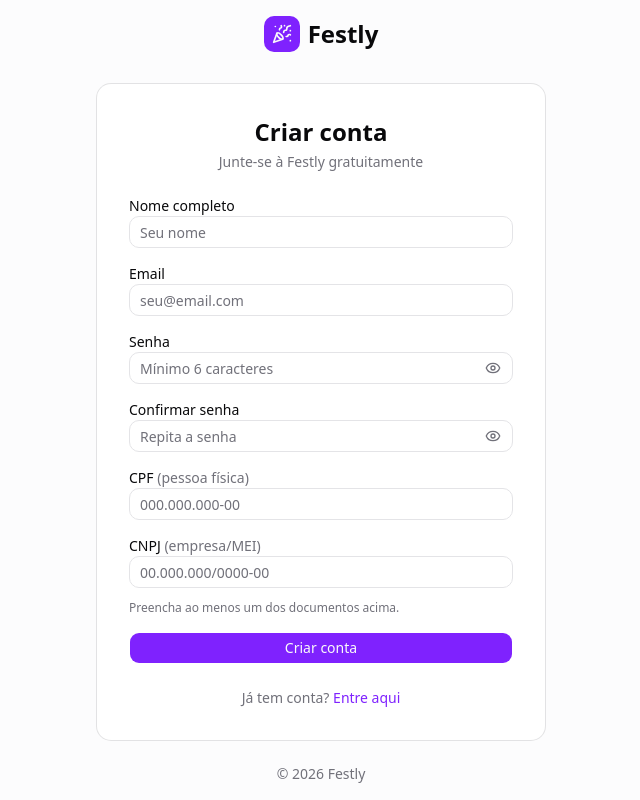
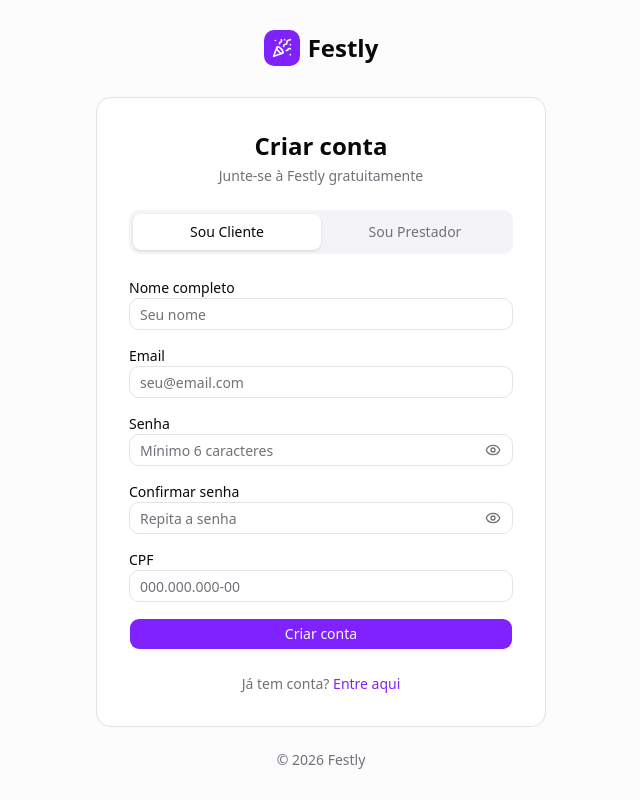
Before and after one commit to eduardopvieira/festly, a React (Vite) app in the folder festly-frontend/: page /register in a window 1280 px wide. Shown: the whole page, without its empty margins (319-959 px from the left). Built offline with nearby package versions, Linux system fonts and the light colour scheme; no server answers.

Commit message:
deixando cadastro de cliente/prestador mais intuitivo

```diff
--- a/festly-frontend/src/pages/Register.jsx
+++ b/festly-frontend/src/pages/Register.jsx
@@ -11,6 +11,7 @@ import { useAuth } from '../contexts/AuthContext';
 import { maskCpf, maskCnpj, isValidCpf, isValidCnpj } from '@/lib/validators';
 
 const schema = z.object({
+  tipoUsuario: z.enum(['CLIENTE', 'PRESTADOR']),
   nome: z.string().min(2, 'Nome deve ter ao menos 2 caracteres'),
   email: z.string().email('Email inválido'),
   senha: z.string().min(6, 'Senha deve ter no mínimo 6 caracteres'),
@@ -23,12 +24,12 @@ const schema = z.object({
     path: ['confirmarSenha'],
   })
   .refine(data => {
-    const temCpf = data.cpf && data.cpf.trim().length > 0;
-    const temCnpj = data.cnpj && data.cnpj.trim().length > 0;
-    return temCpf || temCnpj;
+    if (data.tipoUsuario === 'CLIENTE') return !!data.cpf && isValidCpf(data.cpf);
+    if (data.tipoUsuario === 'PRESTADOR') return !!data.cnpj && isValidCnpj(data.cnpj);
+    return true;
   }, {
-    message: 'Informe o CPF (pessoa física) ou o CNPJ (empresa/MEI)',
-    path: ['cpf'],
+    message: 'Documento inválido ou obrigatório.',
+    path: ['tipoUsuario'],
   })
   .refine(data => {
     if (!data.cpf || data.cpf.trim() === '') return true;
@@ -56,6 +57,7 @@ function getPasswordStrength(password) {
 export default function Register() {
   const { register: registerAuth } = useAuth();
   const navigate = useNavigate();
+  const [userRole, setUserRole] = useState('CLIENTE')
   const [showPassword, setShowPassword] = useState(false);
   const [showConfirm, setShowConfirm] = useState(false);
   const [senhaValue, setSenhaValue] = useState('');
@@ -63,7 +65,22 @@ export default function Register() {
 
   const { register, handleSubmit, setValue, formState: { errors, isSubmitting } } = useForm({
     resolver: zodResolver(schema),
+    defaultValues: {
+      tipoUsuario: 'CLIENTE',
+      nome: '',
+      email: '',
+      senha: '',
+      confirmarSenha: ''
+    }
   });
+
+  const handleRoleChange = (role) => {
+    setUserRole(role);
+    setValue('tipoUsuario', role, { shouldValidate: true });
+
+    if (role === 'CLIENTE') setValue('cnpj', '');
+    if (role === 'PRESTADOR') setValue('cpf', '');
+  };
 
   const strength = getPasswordStrength(senhaValue);
 
@@ -74,6 +91,7 @@ export default function Register() {
         nome: values.nome,
         email: values.email,
         senha: values.senha,
+        tipoUsuario: values.tipoUsuario,
         cpf: values.cpf ? values.cpf.replace(/\D/g, '') : null,
         cnpj: values.cnpj ? values.cnpj.replace(/\D/g, '') : null,
       };
@@ -91,6 +109,29 @@ export default function Register() {
       <div className="mb-6 text-center">
         <h1 className="text-2xl font-bold">Criar conta</h1>
         <p className="text-sm text-muted-foreground mt-1">Junte-se à Festly gratuitamente</p>
+      </div>
+
+
+      {/* SELETOR DO TIPO DE USUARIO */}
+      <div className="flex p-1 bg-muted rounded-lg mb-6">
+        <button
+          type="button"
+          onClick={() => handleRoleChange('CLIENTE')}
+          className={`flex-1 py-2 text-sm font-medium rounded-md transition-all ${
+            userRole === 'CLIENTE' ? 'bg-background shadow-sm' : 'text-muted-foreground hover:text-foreground'
+          }`}
+        >
+          Sou Cliente
+        </button>
+        <button
+          type="button"
+          onClick={() => handleRoleChange('PRESTADOR')}
+          className={`flex-1 py-2 text-sm font-medium rounded-md transition-all ${
+            userRole === 'PRESTADOR' ? 'bg-background shadow-sm' : 'text-muted-foreground hover:text-foreground'
+          }`}
+        >
+          Sou Prestador
+        </button>
       </div>
 
       <form onSubmit={handleSubmit(onSubmit)} className="space-y-4">
@@ -166,41 +207,38 @@ export default function Register() {
           {errors.confirmarSenha && <p className="text-xs text-destructive">{errors.confirmarSenha.message}</p>}
         </div>
 
-        {/* CPF */}
+        {/* CPF OU CNPJ */}
+        <div className="animate-in fade-in slide-in-from-bottom-2 duration-300">
+          {userRole === 'CLIENTE' ? (
             <div className="space-y-1.5">
-          <label className="text-sm font-medium">
-            CPF <span className="text-muted-foreground font-normal">(pessoa física)</span>
-          </label>
+              <label className="text-sm font-medium">CPF</label>
               <Input
                 placeholder="000.000.000-00"
                 {...register('cpf')}
                 onChange={(e) => {
                   const masked = maskCpf(e.target.value);
                   e.target.value = masked;
-              setValue('cpf', masked, { shouldValidate: false });
+                  setValue('cpf', masked);
                 }}
               />
               {errors.cpf && <p className="text-xs text-destructive">{errors.cpf.message}</p>}
             </div>
-
-        {/* CNPJ */}
+          ) : (
             <div className="space-y-1.5">
-          <label className="text-sm font-medium">
-            CNPJ <span className="text-muted-foreground font-normal">(empresa/MEI)</span>
-          </label>
+              <label className="text-sm font-medium">CNPJ</label>
               <Input
                 placeholder="00.000.000/0000-00"
                 {...register('cnpj')}
                 onChange={(e) => {
                   const masked = maskCnpj(e.target.value);
                   e.target.value = masked;
-              setValue('cnpj', masked, { shouldValidate: false });
+                  setValue('cnpj', masked);
                 }}
               />
               {errors.cnpj && <p className="text-xs text-destructive">{errors.cnpj.message}</p>}
             </div>
-
-        <p className="text-xs text-muted-foreground -mt-1">Preencha ao menos um dos documentos acima.</p>
+          )}
+        </div>
 
         <Button type="submit" className="w-full" disabled={isSubmitting}>
           {isSubmitting && <Loader2 className="mr-2 h-4 w-4 animate-spin" />}
```
Lines whose indentation alone changed are shown as unchanged.
